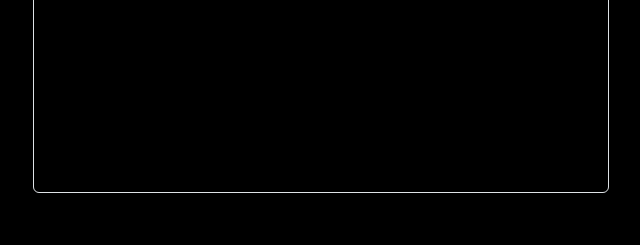
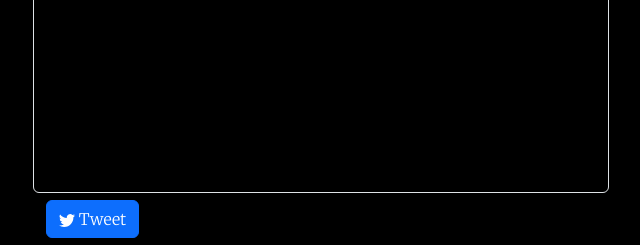
Before and after one commit to mdarshad1000/ScriptAid, a Flask app: page / in a window 1280 px wide. Shown: the part 623-868 px from the top of the page, without its empty margins (623-1263 px from the left). Before the commit the page ends 816 px from the top, so only its background shows below. Run offline with Flask 2, Linux system fonts and the light colour scheme; some libraries are stand-ins or nearby versions.

Commit message:
Add Tweet button

```diff
--- a/templates/home.html
+++ b/templates/home.html
@@ -92,7 +92,8 @@
                 <div class="collapse mb-3">
                     <label for="notes" class="mb-2">Any additional information?</label>
 
-                    <textarea style="background-color: black; color: aliceblue;" rows="6" type="text" id="notes" class="form-control"></textarea>
+                    <textarea style="background-color: black; color: aliceblue;" rows="6" type="text" id="notes"
+                        class="form-control"></textarea>
 
                 </div>
 
@@ -124,8 +125,23 @@
                         console.log('Failed to copy text: ', err);
                     }
                 }
-
             </script>
+            <a href="" class="btn" id="b">
+                <div><button class="btn btn-primary">
+                        <svg xmlns="http://www.w3.org/2000/svg" width="16" height="16" fill="currentColor"
+                            class="bi bi-twitter" viewBox="0 0 16 16">
+                            <path
+                                d="M5.026 15c6.038 0 9.341-5.003 9.341-9.334 0-.14 0-.282-.006-.422A6.685 6.685 0 0 0 16 3.542a6.658 6.658 0 0 1-1.889.518 3.301 3.301 0 0 0 1.447-1.817 6.533 6.533 0 0 1-2.087.793A3.286 3.286 0 0 0 7.875 6.03a9.325 9.325 0 0 1-6.767-3.429 3.289 3.289 0 0 0 1.018 4.382A3.323 3.323 0 0 1 .64 6.575v.045a3.288 3.288 0 0 0 2.632 3.218 3.203 3.203 0 0 1-.865.115 3.23 3.23 0 0 1-.614-.057 3.283 3.283 0 0 0 3.067 2.277A6.588 6.588 0 0 1 .78 13.58a6.32 6.32 0 0 1-.78-.045A9.344 9.344 0 0 0 5.026 15z" />
+                        </svg> Tweet
+                    </button>
+                    <script>
+                        document.querySelector('.btn-primary').addEventListener('click', function () {
+                            var tweet = document.getElementById('content').innerText;
+                            document.querySelector('#b').href = "https://twitter.com/intent/tweet?text=" + tweet;
+                        });
+                    </script>
+                </div>
+            </a>
         </div>
     </div>
 
```
